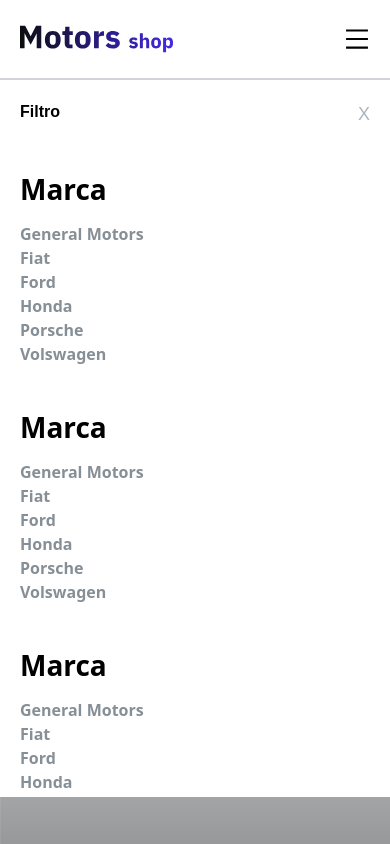
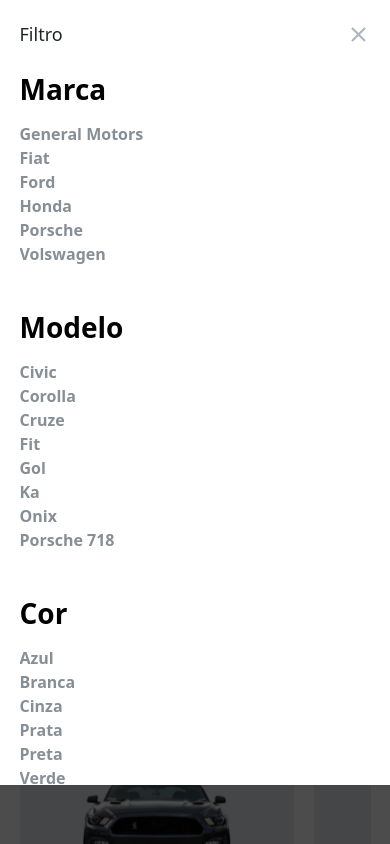
Before and after one commit to motors-shop-grupo1-t14-alex/motors-shop-front-end, a React (Vite) app: page / in a window 390 px wide. Both pictures are taken after a click on the button "Filtros". Shown: the top 844 px of the page. Built offline with nearby package versions, Linux system fonts and the light colour scheme.

Commit message:
feat: add mobile filter modal

```diff
--- a/src/components/createAdvertsModal/index.tsx
+++ b/src/components/createAdvertsModal/index.tsx
@@ -111,7 +111,7 @@
   const onSubmit: SubmitHandler<iAdverts> = (data) => createAdverts(data)
 
   return (
-    <ModalTemplate title="Criar anuncio" style="bg-white w-[520px]">
+    <ModalTemplate title="Criar anuncio" style="bg-white w-[520px]" OpenOrClose={openOrCloseModal}>
       <form onSubmit={handleSubmit(onSubmit)}>
         <p>Infomações do veículo</p>
 
--- a/src/components/filters/index.tsx
+++ b/src/components/filters/index.tsx
@@ -1,4 +1,5 @@
 import { Button } from "../button";
+import { iFilter } from "./types";
 
 export const Filter = (): JSX.Element => {
   return (
@@ -73,56 +74,81 @@
   );
 };
 
-export const FilterMobile = ({modal, toggleModal}: any): JSX.Element => {
+export const FilterMobile = ({OpenOrClose}: iFilter): JSX.Element => {
   return (
-        <section className="z-10 relative h-[85vh] overflow-auto">
-          <div className="flex pt-5 justify-between px-5 font-lexend">
-            <span className="text-base leading-6 font-semibold">Filtro</span>
-            <span onClick={toggleModal} className="text-grey4 text-lg ">X</span>
-          </div>
-          <div className="flex flex-col mt-10 px-5">
+  <section className="relative h-[85vh] overflow-auto w-9/10 my-0 mx-auto">
+
+    <section className="mb-10">
       <h2 className="font-Lexend text-2.5xl font-bold mb-3">Marca</h2>
-            <p className="font-Lexend font-semibold text-grey3">
-              General Motors
-            </p>
+      <p className="font-Lexend font-semibold text-grey3">General Motors</p>
       <p className="font-Lexend font-semibold text-grey3">Fiat </p>
       <p className="font-Lexend font-semibold text-grey3">Ford</p>
       <p className="font-Lexend font-semibold text-grey3">Honda</p>
       <p className="font-Lexend font-semibold text-grey3">Porsche</p>
       <p className="font-Lexend font-semibold text-grey3">Volswagen</p>
+    </section>
+
+    <section className="mb-10">
+      <h2 className="font-Lexend text-2.5xl font-bold mb-3">Modelo</h2>
+      <p className="font-Lexend font-semibold text-grey3">Civic</p>
+      <p className="font-Lexend font-semibold text-grey3">Corolla</p>
+      <p className="font-Lexend font-semibold text-grey3">Cruze</p>
+      <p className="font-Lexend font-semibold text-grey3">Fit</p>
+      <p className="font-Lexend font-semibold text-grey3">Gol</p>
+      <p className="font-Lexend font-semibold text-grey3">Ka</p>
+      <p className="font-Lexend font-semibold text-grey3">Onix</p>
+      <p className="font-Lexend font-semibold text-grey3">Porsche 718</p>
+    </section>
+
+    <section className="mb-10">
+      <h2 className="font-Lexend text-2.5xl font-bold mb-3">Cor</h2>
+      <p className="font-Lexend font-semibold text-grey3">Azul</p>
+      <p className="font-Lexend font-semibold text-grey3">Branca</p>
+      <p className="font-Lexend font-semibold text-grey3">Cinza</p>
+      <p className="font-Lexend font-semibold text-grey3">Prata</p>
+      <p className="font-Lexend font-semibold text-grey3">Preta</p>
+      <p className="font-Lexend font-semibold text-grey3">Verde</p>
+    </section>
+
+    <section className="mb-10">
+      <h2 className="font-Lexend text-2.5xl font-bold mb-3">Ano</h2>
+      <p className="font-Lexend font-semibold text-grey3">2022</p>
+      <p className="font-Lexend font-semibold text-grey3">2021</p>
+      <p className="font-Lexend font-semibold text-grey3">2018</p>
+      <p className="font-Lexend font-semibold text-grey3">2015</p>
+      <p className="font-Lexend font-semibold text-grey3">2013</p>
+      <p className="font-Lexend font-semibold text-grey3">2012</p>
+      <p className="font-Lexend font-semibold text-grey3">2010</p>
+    </section>
+
+    <section className="mb-10">
+      <h2 className="font-Lexend text-2.5xl font-bold mb-3">Combustível</h2>
+      <p className="font-Lexend font-semibold text-grey3">Diesel</p>
+      <p className="font-Lexend font-semibold text-grey3">Etanol</p>
+      <p className="font-Lexend font-semibold text-grey3">Gasolina</p>
+      <p className="font-Lexend font-semibold text-grey3">Flex</p>
+    </section>
+
+    <section className="mb-10">
+      <h2 className="font-Lexend text-2.5xl font-bold mb-3">Km</h2>
+        <div className="flex gap-5">
+          <Button children={"Mínima"} type="button" css="bg-grey5 w-[105px] 2xl:w-[125px] h-[37px] font-Lexend font-semibold text-grey3 hover:text-white transition"/>
+          <Button children={"Máxima"} type="button" css="bg-grey5 w-[105px] 2xl:w-[125px] h-[37px] font-Lexend font-semibold text-grey3 hover:text-white transition"/>
         </div>
-          <div className="flex flex-col mt-10 px-5">
-            <h2 className="font-Lexend text-2.5xl font-bold mb-3">Marca</h2>
-            <p className="font-Lexend font-semibold text-grey3">
-              General Motors
-            </p>
-            <p className="font-Lexend font-semibold text-grey3">Fiat </p>
-            <p className="font-Lexend font-semibold text-grey3">Ford</p>
-            <p className="font-Lexend font-semibold text-grey3">Honda</p>
-            <p className="font-Lexend font-semibold text-grey3">Porsche</p>
-            <p className="font-Lexend font-semibold text-grey3">Volswagen</p>
+    </section>
+
+    <section className="mb-10">
+        <h2 className="font-Lexend text-2.5xl font-bold mb-3">Preço</h2>
+      <div className="flex gap-5">
+        <Button children={"Mínima"} type="button" css="bg-grey5 w-[105px] 2xl:w-[125px] h-[37px] font-Lexend font-semibold text-grey3 hover:text-white transition"/>
+        <Button children={"Máxima"} type="button" css="bg-grey5 w-[105px] 2xl:w-[125px] h-[37px] font-Lexend font-semibold text-grey3 hover:text-white transition"/>
       </div>
-          <div className="flex flex-col mt-10 px-5">
-            <h2 className="font-Lexend text-2.5xl font-bold mb-3">Marca</h2>
-            <p className="font-Lexend font-semibold text-grey3">
-              General Motors
-            </p>
-            <p className="font-Lexend font-semibold text-grey3">Fiat </p>
-            <p className="font-Lexend font-semibold text-grey3">Ford</p>
-            <p className="font-Lexend font-semibold text-grey3">Honda</p>
-            <p className="font-Lexend font-semibold text-grey3">Porsche</p>
-            <p className="font-Lexend font-semibold text-grey3">Volswagen</p>
-          </div>
-          <div className="flex flex-col mt-10 px-5">
-            <h2 className="font-Lexend text-2.5xl font-bold mb-3">Marca</h2>
-            <p className="font-Lexend font-semibold text-grey3">
-              General Motors
-            </p>
-            <p className="font-Lexend font-semibold text-grey3">Fiat </p>
-            <p className="font-Lexend font-semibold text-grey3">Ford</p>
-            <p className="font-Lexend font-semibold text-grey3">Honda</p>
-            <p className="font-Lexend font-semibold text-grey3">Porsche</p>
-            <p className="font-Lexend font-semibold text-grey3">Volswagen</p>
+    </section>
+
+    <div className="flex justify-center m-8">
+      <button onClick={OpenOrClose} type="button" className="bg-brand1 w-[70vw] h-[48px] rounded-[4px] border-[1.5px] cursor-pointer text-white font-inter font-medium text-base">
+        Ver anúncios
+      </button >
     </div>
   </section>
   );
--- /dev/null
+++ b/src/components/filters/types.ts
@@ -0,0 +1,3 @@
+export interface iFilter {
+    OpenOrClose: () => void
+}
--- a/src/components/main/index.tsx
+++ b/src/components/main/index.tsx
@@ -1,6 +1,7 @@
 import { useState } from "react"
 import { CardProduct } from "../cardProduct/products"
 import { Filter, FilterMobile } from "../filters"
+import { ModalTemplate } from "../modalTemplate"
 
 export const MainHome = (): JSX.Element => {
     const [openFilter, setOpenFilter] = useState(false)
@@ -8,6 +9,7 @@
     const toggleModal = () => {
         setOpenFilter(!openFilter)
     }
+
     const clickFilterBtn = () => {
         toTop()
         toggleModal()
@@ -22,7 +24,7 @@
 
     return (
         <>
-        {openFilter && <FilterMobile modal={openFilter} toggleModal={toggleModal}/>}
+        {openFilter && <ModalTemplate OpenOrClose={toggleModal} title="Filtro" style="bg-white w-full fixed top-0" headerStyle="w-9/10 my-5 mx-auto font-medium text-lg text-grey1" children={<FilterMobile OpenOrClose={toggleModal}/>}/> }
         <main className="mb-10">
 
         <div className="h-[625px] md:h[300px] bannerMobile bg-fixed bg-center bg-cover md:flex md:justify-center md:items-center">
--- a/src/components/modalTemplate/index.tsx
+++ b/src/components/modalTemplate/index.tsx
@@ -1,13 +1,10 @@
-import { useContext, useEffect, useRef } from "react";
-import { AdvertContext } from "../../contexts/userContext";
+import { useEffect, useRef } from "react";
 import { iModal } from "./types";
 import { Button } from "../button";
 import { IoMdClose }  from "react-icons/io";
 import { createPortal } from "react-dom";
 
-export const ModalTemplate = ({title, children, style}: iModal): JSX.Element => {
-
-    const { openOrCloseModal } = useContext(AdvertContext)
+export const ModalTemplate = ({title, children, style, OpenOrClose, headerStyle}: iModal): JSX.Element => {
 
     const ref = useRef<HTMLDivElement>(null)
 
@@ -23,7 +20,7 @@
             }
 
             if (!ref.current.contains(event.target as HTMLElement)){
-                openOrCloseModal()
+                OpenOrClose()
             }
         }
 
@@ -39,9 +36,9 @@
 
             <div className={style} ref={ref}>
 
-                <div className="flex justify-between">
+                <div className={`flex justify-between ${headerStyle}`}>
                     <p>{title}</p>
-                    <Button children={<IoMdClose/>} css="bg-transparent" type="button" onClick={openOrCloseModal}/>
+                    <Button children={<IoMdClose size={25} color="#ADB5BD"/>} css="bg-transparent" type="button" onClick={OpenOrClose}/>
                 </div>
 
                 {children}
--- a/src/components/modalTemplate/types.ts
+++ b/src/components/modalTemplate/types.ts
@@ -1,5 +1,7 @@
 export interface iModal {
     title: string,
     children: JSX.Element,
-    style: string
+    style: string,
+    OpenOrClose: () => void,
+    headerStyle?: string
 }
```
Lines whose indentation alone changed are shown as unchanged.
